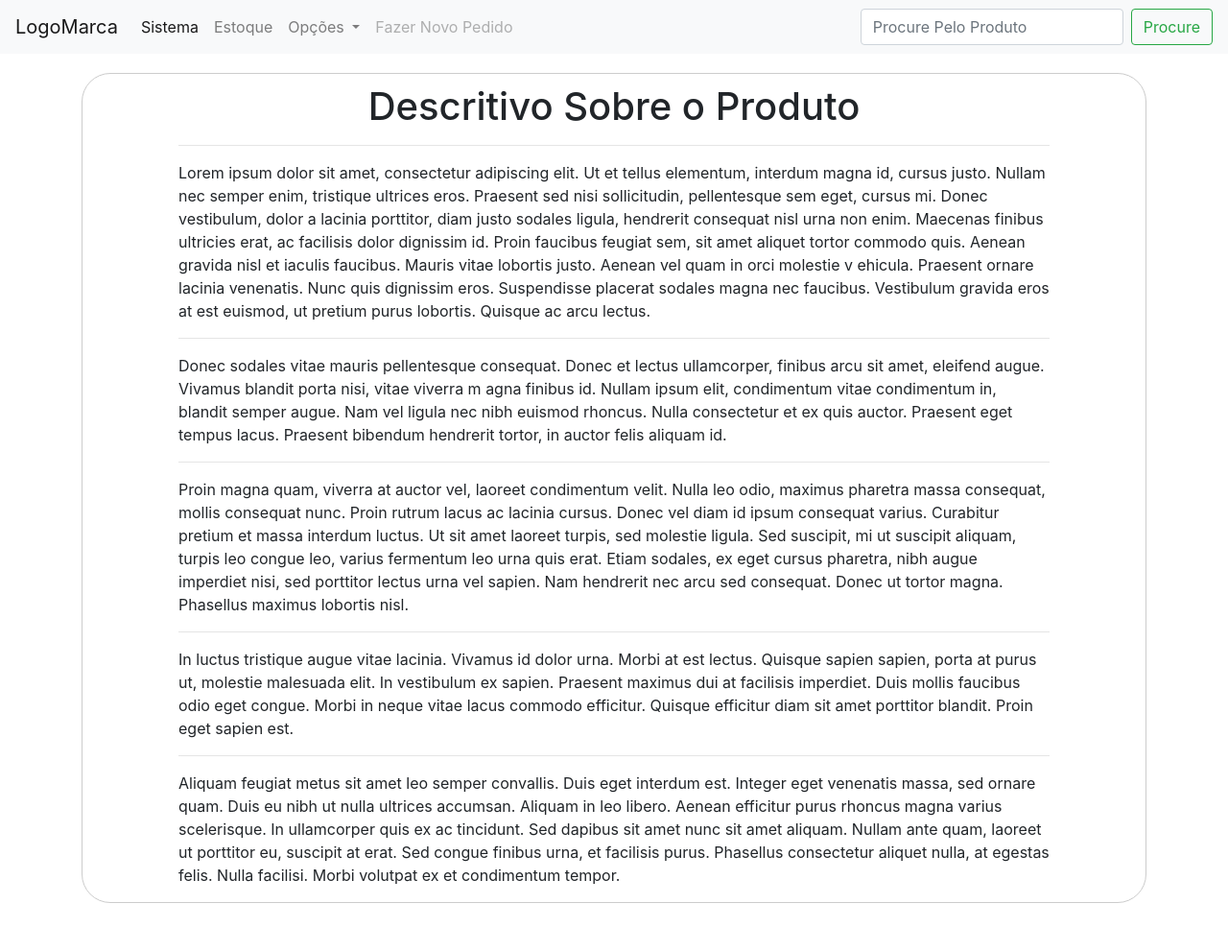
After one commit to vitoravelarmartins/Aula10-CRUD, a PHP site: page /paginaInterna.php in a window 1280 px wide. The commit adds this page. Shown: the whole page at 96% size. Run offline with PHP 8.4, Linux system fonts and the light colour scheme; the visitor is signed in with stand-in values (Sample User, id 1); some libraries are stand-ins or nearby versions.

Commit message:
21-05-2019

```diff
--- a/cadPessoa.php
+++ b/cadPessoa.php
@@ -5,9 +5,10 @@ include_once('conectar.php');
 $email = mysqli_escape_string($conn,$_POST['email']);
 $senha = mysqli_escape_string($conn,$_POST['senha']);
 $termo = mysqli_escape_string($conn,$_POST['termo']);
+$tipoDeAcesso = mysqli_escape_string($conn,$_POST['tipoDeAcesso']);
 
 
-$query = "INSERT INTO login (email,senha) values ('".$email."','".$senha."')";
+$query = "INSERT INTO login (email,senha,tipoDeAcesso) values ('".$email."','".$senha."','".$tipoDeAcesso."')";
 
 
 if(!mysqli_query($conn,$query))
--- a/cadastro.php
+++ b/cadastro.php
@@ -21,6 +21,10 @@
             <label for="exampleInputPassword1">Senha</label>
             <input type="password" class="form-control" id="exampleInputPassword1" placeholder="Senha" name="senha">
         </div>
+        <div class="form-group">
+            <label for="exampleInputPassword1">Tipo de Acesso</label>
+            <input type="Text" class="form-control" id="exampleInputPassword1" placeholder="Tipo de Acesso A-V-E" name="tipoDeAcesso">
+        </div>
         <div class="form-group form-check">
             <input type="checkbox" class="form-check-input" id="exampleCheck1" name="termo" required>
             <label class="form-check-label" for="exampleCheck1">Aceito os termos</label>
--- /dev/null
+++ b/estilo.css
@@ -0,0 +1,13 @@
+
+
+article{
+    margin-top: 20px;
+    margin-bottom: 50px;
+    padding: 0 100px 0 100px;
+    border: 1px solid #ccc;
+    border-radius: 30px;
+}
+h1{
+    margin: 10px;
+    text-align: center;
+}
--- /dev/null
+++ b/paginaInterna.php
@@ -0,0 +1,73 @@
+<?php session_start();?>
+
+
+<html>
+    <head>
+        <meta charset="utf-8">
+        <meta name="viewport" content="width=device-width, initial-scale=1">
+       <link rel="stylesheet" href="https://maxcdn.bootstrapcdn.com/bootstrap/4.0.0/css/bootstrap.min.css" integrity="sha384-Gn5384xqQ1aoWXA+058RXPxPg6fy4IWvTNh0E263XmFcJlSAwiGgFAW/dAiS6JXm" crossorigin="anonymous">
+        <link   rel="stylesheet" href="estilo.css">
+    </head>
+    <body >
+
+        <?php
+            if($_SESSION['tipoDeAcesso'] == 'A'){
+                include_once("templateNav-A.php");
+            }elseif($_SESSION['tipoDeAcesso'] == 'V'){
+                include_once("templateNav-V.php");
+            }elseif($_SESSION['tipoDeAcesso'] == 'E'){
+                include_once("templateNav-E.php");
+            }
+
+            ?>
+
+        <div class="Container" >
+            <article>
+                <h1>Descritivo Sobre o Produto</h1>
+                <hr>
+                <p>Lorem ipsum dolor sit amet, consectetur adipiscing elit. Ut et tellus elementum,
+                    interdum magna id, cursus justo. Nullam nec semper enim, tristique ultrices eros.
+                    Praesent sed nisi sollicitudin, pellentesque sem eget, cursus mi. Donec vestibulum,
+                    dolor a lacinia porttitor, diam justo sodales ligula, hendrerit consequat nisl urna
+                    non enim. Maecenas finibus ultricies erat, ac facilisis dolor dignissim id. Proin
+                    faucibus feugiat sem, sit amet aliquet tortor commodo quis. Aenean gravida nisl et
+                    iaculis faucibus. Mauris vitae lobortis justo. Aenean vel quam in orci molestie v
+                    ehicula. Praesent ornare lacinia venenatis. Nunc quis dignissim eros. Suspendisse
+                    placerat sodales magna nec faucibus. Vestibulum gravida eros at est euismod,
+                    ut pretium purus lobortis. Quisque ac arcu lectus.</p>
+                <hr>
+
+                <p>Donec sodales vitae mauris pellentesque consequat. Donec et lectus ullamcorper,
+                    finibus arcu sit amet, eleifend augue. Vivamus blandit porta nisi, vitae viverra m
+                    agna finibus id. Nullam ipsum elit, condimentum vitae condimentum in, blandit semper
+                    augue. Nam vel ligula nec nibh euismod rhoncus. Nulla consectetur et ex quis auctor.
+                    Praesent eget tempus lacus. Praesent bibendum hendrerit tortor, in auctor felis aliquam id.</p>
+                <hr>
+                <p>Proin magna quam, viverra at auctor vel, laoreet condimentum velit. Nulla leo odio, maximus
+                    pharetra massa consequat, mollis consequat nunc. Proin rutrum lacus ac lacinia cursus. Donec
+                    vel diam id ipsum consequat varius. Curabitur pretium et massa interdum luctus. Ut sit amet laoreet
+                    turpis, sed molestie ligula. Sed suscipit, mi ut suscipit aliquam, turpis leo congue leo, varius
+                    fermentum leo urna quis erat. Etiam sodales, ex eget cursus pharetra, nibh augue imperdiet nisi,
+                    sed porttitor lectus urna vel sapien. Nam hendrerit nec arcu sed consequat. Donec ut tortor magna.
+                    Phasellus maximus lobortis nisl.</p>
+                <hr>
+                <p> In luctus tristique augue vitae lacinia. Vivamus id dolor urna. Morbi at est lectus.
+                    Quisque sapien sapien, porta at purus ut, molestie malesuada elit. In vestibulum ex sapien.
+                    Praesent maximus dui at facilisis imperdiet. Duis mollis faucibus odio eget congue. Morbi in
+                    neque vitae lacus commodo efficitur. Quisque efficitur diam sit amet porttitor blandit. Proin
+                    eget sapien est.</p>
+                <hr>
+                <p>Aliquam feugiat metus sit amet leo semper convallis. Duis eget interdum est. Integer eget venenatis massa,
+                    sed ornare quam. Duis eu nibh ut nulla ultrices accumsan. Aliquam in leo libero. Aenean efficitur purus
+                    rhoncus magna varius scelerisque. In ullamcorper quis ex ac tincidunt. Sed dapibus sit amet nunc sit amet
+                    aliquam. Nullam ante quam, laoreet ut porttitor eu, suscipit at erat. Sed congue finibus urna, et facilisis
+                    purus. Phasellus consectetur aliquet nulla, at egestas felis. Nulla facilisi. Morbi volutpat ex et condimentum
+                    tempor. </p>
+            </article>
+        </div>
+        <script src="https://code.jquery.com/jquery-3.2.1.slim.min.js" integrity="sha384-KJ3o2DKtIkvYIK3UENzmM7KCkRr/rE9/Qpg6aAZGJwFDMVNA/GpGFF93hXpG5KkN" crossorigin="anonymous"></script>
+        <script src="https://cdnjs.cloudflare.com/ajax/libs/popper.js/1.12.9/umd/popper.min.js" integrity="sha384-ApNbgh9B+Y1QKtv3Rn7W3mgPxhU9K/ScQsAP7hUibX39j7fakFPskvXusvfa0b4Q" crossorigin="anonymous"></script>
+        <script src="https://maxcdn.bootstrapcdn.com/bootstrap/4.0.0/js/bootstrap.min.js" integrity="sha384-JZR6Spejh4U02d8jOt6vLEHfe/JQGiRRSQQxSfFWpi1MquVdAyjUar5+76PVCmYl" crossorigin="anonymous"></script>
+    </body>
+
+</html>
--- /dev/null
+++ b/templateNav-A.php
@@ -0,0 +1,38 @@
+<?PHP
+echo('<nav class="navbar navbar-expand-lg navbar-light bg-light">
+  <a class="navbar-brand" href="#">LogoMarca</a>
+  <button class="navbar-toggler" type="button" data-toggle="collapse" data-target="#navbarSupportedContent" aria-controls="navbarSupportedContent" aria-expanded="false" aria-label="Toggle navigation">
+    <span class="navbar-toggler-icon"></span>
+  </button>
+
+  <div class="collapse navbar-collapse" id="navbarSupportedContent">
+    <ul class="navbar-nav mr-auto">
+      <li class="nav-item active">
+        <a class="nav-link" href="#">Sistema <span class="sr-only">(current)</span></a>
+      </li>
+      <li class="nav-item">
+        <a class="nav-link" href="#">Estoque</a>
+      </li>
+      <li class="nav-item dropdown">
+        <a class="nav-link dropdown-toggle" href="#" id="navbarDropdown" role="button" data-toggle="dropdown" aria-haspopup="true" aria-expanded="false">
+          Opções
+        </a>
+        <div class="dropdown-menu" aria-labelledby="navbarDropdown">
+          <a class="dropdown-item" href="#">Cadastrar Novo Funcionário</a>
+          <a class="dropdown-item" href="#">Deletar Funcionário</a>
+          <div class="dropdown-divider"></div>
+          <a class="dropdown-item" href="#">Emitir Relatório Mensal</a>
+        </div>
+      </li>
+      <li class="nav-item">
+        <a class="nav-link disabled" href="#">Fazer Novo Pedido</a>
+      </li>
+    </ul>
+    <form class="form-inline my-2 my-lg-0">
+      <input class="form-control mr-sm-2" type="search" placeholder="Procure Pelo Produto" aria-label="Search">
+      <button class="btn btn-outline-success my-2 my-sm-0" type="submit">Procure</button>
+    </form>
+  </div>
+</nav>
+');
+?>
```
Also changed, not shown: result.php (+7 -1 lines), templateNav -V.php (added, +27 -0 lines), templateNav-E.php (added, +24 -0 lines).
